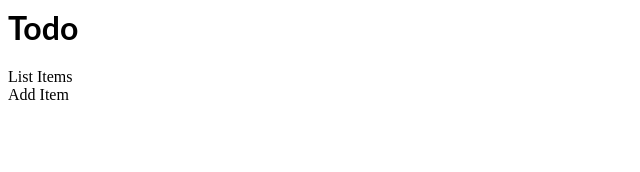
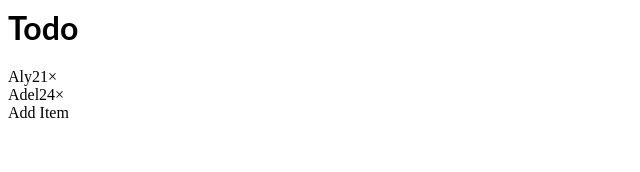
Before and after one commit to at4tec/react-todo-UCA, a React (Create React App) app: page / in a window 1280 px wide. Shown: the top 172 px of the page, without its empty margins (0-640 px from the left). Built offline with nearby package versions, Linux system fonts and the light colour scheme.

Commit message:
3-list Items-&time;X-pass state with props

```diff
--- a/src/App.js
+++ b/src/App.js
@@ -8,17 +8,28 @@ class AddItem extends Component{
   }
 }
 
+const TodoItems =(props)=>{
+  const {items}=props
+  const ListItems=items.map(i=>{
+    return (
+      <div>
+      <span>{i.name}</span>
+      <span>{i.age}</span>
+      <span>&times;</span>
 
-const TodoItems =()=>{
-  return <div>List Items</div>
+      </div>
+    )
+  })
+  return <div>{ListItems}</div>
 }
+
 
 
 export default class App extends Component {
   state ={
     items:[
       {name:'Aly',age:21},
-          {name:'Adel',age:24}
+       {name:'Adel',age:24}
         ]
 
   }
@@ -26,7 +37,7 @@ export default class App extends Component {
   return (
     <div>
       <h1>Todo</h1>
-      < TodoItems/>
+      < TodoItems items={this.state.items}/>
       <AddItem />
     </div>
   );
```
